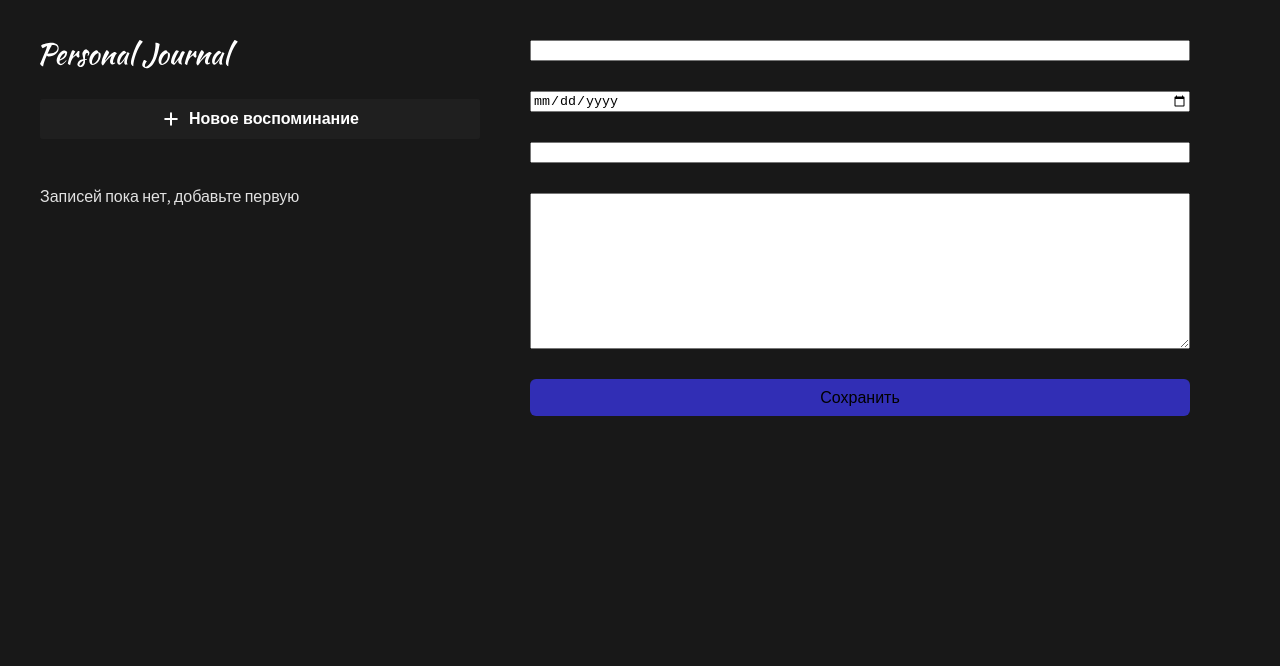
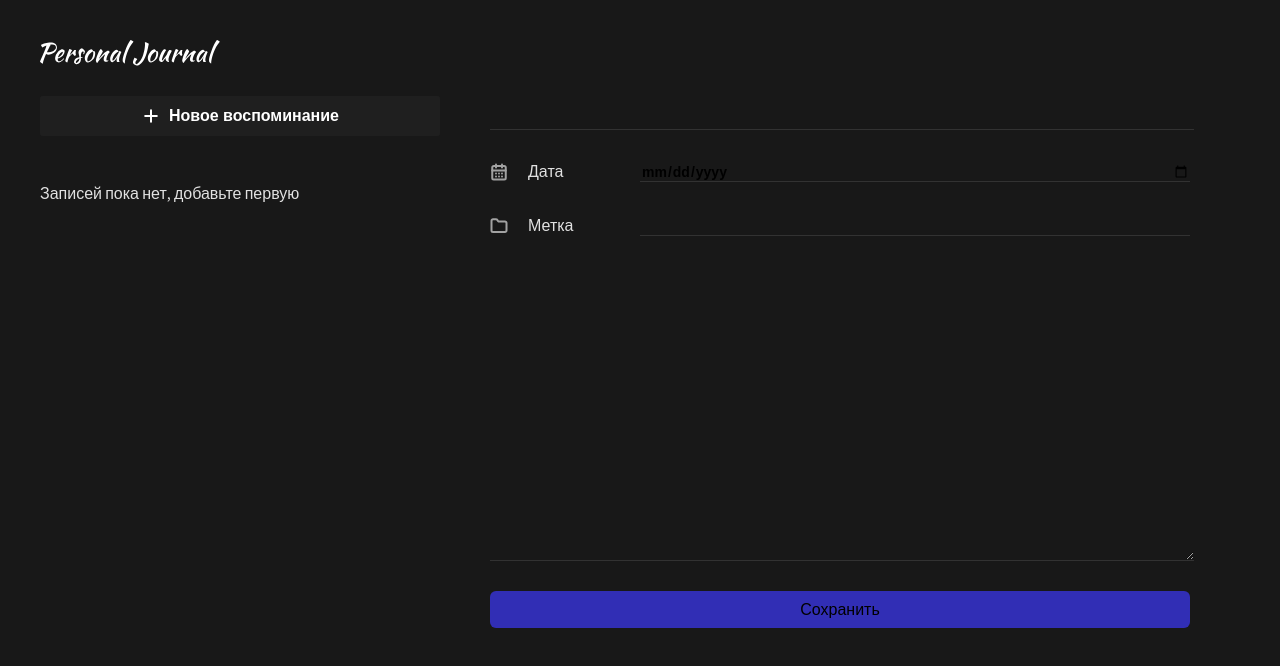
Before and after one commit to gribomen/ReactLearn, a React (Vite) app in the folder react-app/: page / in a window 1280 px wide. Shown: the top 666 px of the page. Built offline with nearby package versions, Linux system fonts and the light colour scheme.

Commit message:
Перенес из практики

```diff
--- a/react-app/src/components/JournalForm/JournalForm.jsx
+++ b/react-app/src/components/JournalForm/JournalForm.jsx
@@ -45,12 +45,37 @@ function JournalForm({ onSubmit }) {
 
     return (
         <form className={`${styles['journal-form']}`} onSubmit={addJournalItem}>
-            <input type="text" name='title' className={cn(styles['input'], {
-                [styles['invalid']]: !formValideState.title
-            })} />
-            <input type="date" name='date' className={`${styles['input']} ${formValideState.date ? '' : styles['invalid']}`} />
-            <input type="text" name='tag' />
-            <textarea name="text" id="" cols={30} rows={10} className={`${styles['input']} ${formValideState.text ? '' : styles['invalid']}`}></textarea>
+            <div>
+                <input type="text" name='title' className={cn(styles['input'], styles['input-title'], {
+                    [styles['invalid']]: !formValideState.title
+                })} />
+                {/*<button type="button" className={styles['btn-delete']}></button>*/}
+            </div>
+            <div className={styles['form-row']}>
+                <label htmlFor='date' className={styles['form-label']}>
+                    <img src="/calendary.svg" alt="Иконка календаря" />
+                    <span>Дата</span>
+                </label>
+                <input type="date" name='date'
+                    className={cn(styles['input'], {
+                        [styles['invalid']]: !formValideState.date
+                    })}
+                    id='date' />
+            </div>
+            <div className={styles['form-row']}>
+                <label htmlFor='tag' className={styles['form-label']}>
+                    <img src="/folder.svg" alt="Иконка папки" />
+                    <span>Метка</span>
+                </label>
+                <input type="text" name='tag'
+                    className={`${styles['input']}`}
+                    id='tag' />
+            </div>
+            <textarea name="text" id="" cols={32} rows={18}
+                className={cn(styles['input'], {
+                    [styles['invalid']]: !formValideState.text
+                })}>
+            </textarea>
             <Button text="Сохранить" type="submit" />
         </form>
     );
--- a/react-app/src/components/JournalForm/JournalForm.module.css
+++ b/react-app/src/components/JournalForm/JournalForm.module.css
@@ -4,6 +4,62 @@
     gap: 30px;
 }
 
+.journal-form__wrapper-header {
+    display: flex;
+    align-items: center;
+    justify-content: space-between;
+}
+
+.btn-delete {
+    background: none;
+    border: none;
+    width: 30px;
+    height: 30px;
+    background-repeat: no-repeat;
+    background-size: cover;
+    background-position: center;
+    background-image: url('../../../public/delete.svg');
+}
+
+.btn-delete:hover {
+    cursor: pointer;
+}
+
+.form-label {
+    display: flex;
+    align-items: center;
+    gap: 20px;
+    min-width: 150px;
+}
+
+.form-row {
+    display: flex;
+    align-items: center;
+}
+
+.input {
+    background: none;
+    border: none;
+    font-size: 14px;
+    font-style: normal;
+    font-weight: 600;
+    line-height: normal;
+    font-family: "Source Sans Pro", sans-serif;
+    border-bottom: 1px solid #323232;
+    width: 100%;
+}
+
+.input-title {
+    background: none;
+    border: none;
+    font-size: 32px;
+    font-style: normal;
+    font-weight: 600;
+    line-height: normal;
+    font-family: "Source Sans Pro", sans-serif;
+    border-bottom: 1px solid #323232;
+}
+
 .invalid {
     border: 1px solid red;
     background: rgb(113, 13, 13);
--- a/react-app/src/components/layouts/Body/Body.css
+++ b/react-app/src/components/layouts/Body/Body.css
@@ -1,4 +1,4 @@
 .body {
-    flex: 3;
-    padding: 0 50px;
+    padding: 50px;
+    width: 100%;
 }
--- a/react-app/src/components/layouts/LeftPanel/LeftPanel.css
+++ b/react-app/src/components/layouts/LeftPanel/LeftPanel.css
@@ -1,6 +1,6 @@
 .left-panel {
+    min-width: 400px;
     display: flex;
     flex-direction: column;
     gap: 30px;
-    flex: 2;
 }
```
Also changed, not shown: react-app/public/calendary.svg (added), react-app/public/folder.svg (added).
